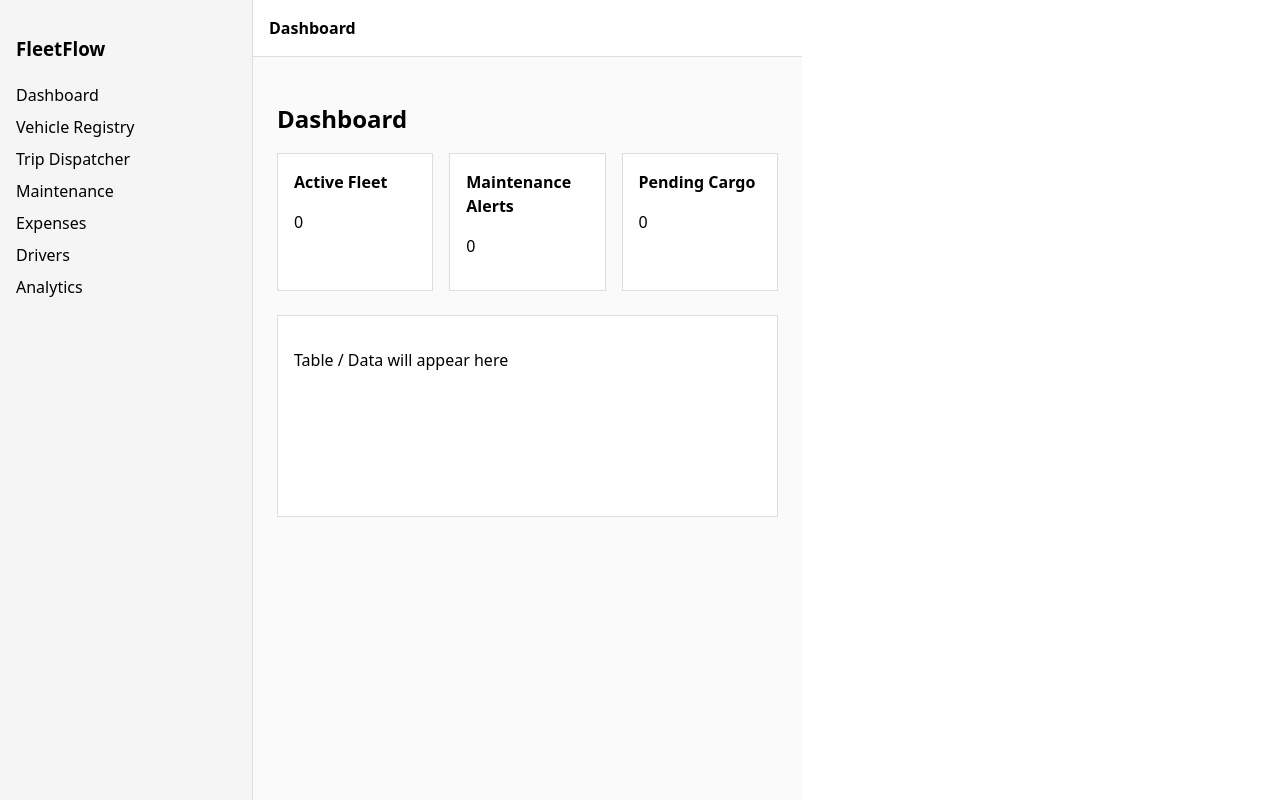
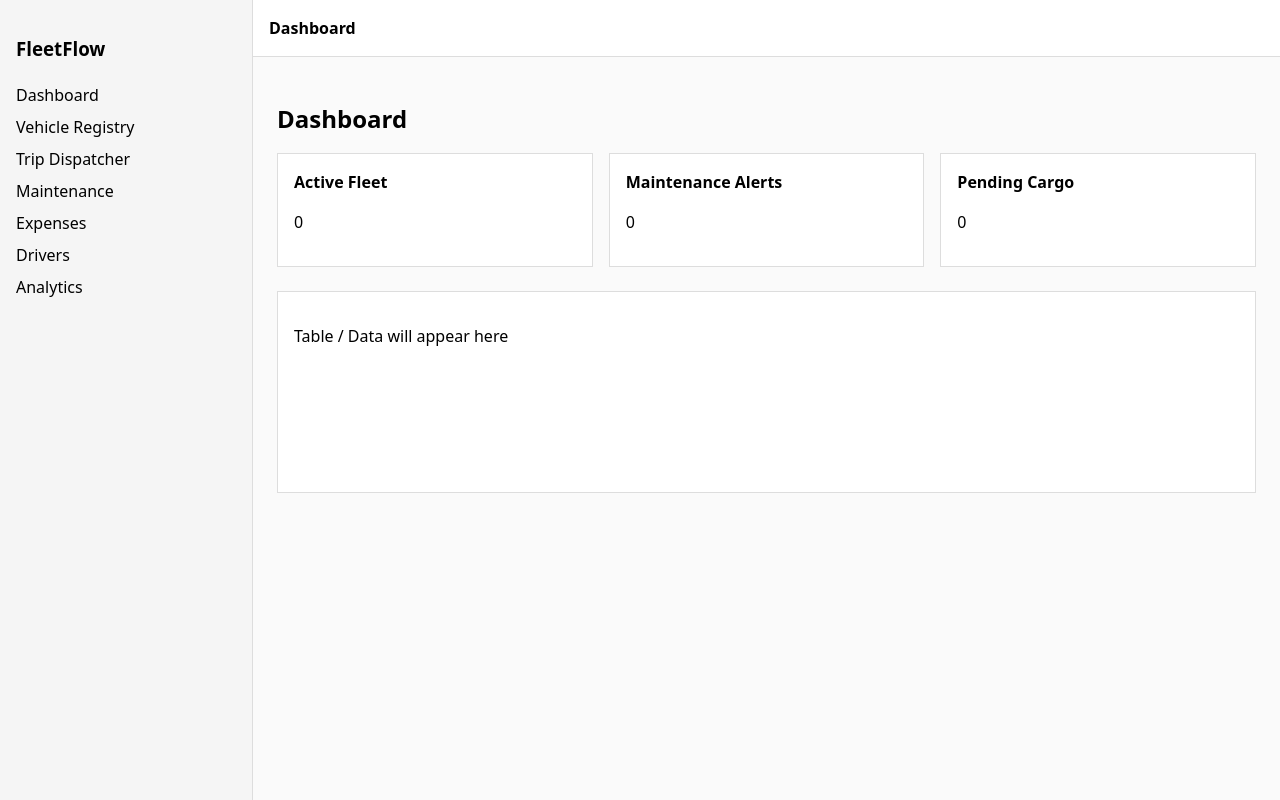
Before and after one commit to vishwaksuda-16/odoo-hackathon, a React (Vite) app in the folder frontend/client/: page / in a window 1280 px wide. Built offline with nearby package versions, Linux system fonts and the light colour scheme.

Commit message:
UI: width

```diff
--- a/frontend/client/src/components/layout/Layout.jsx
+++ b/frontend/client/src/components/layout/Layout.jsx
@@ -4,9 +4,18 @@ import Topbar from "./Topbar";
 
 function Layout({ children }) {
     return (
-        <div style={{ display: "flex", minHeight: "100vh" }}>
+        <div
+            style={{
+                display: "flex",
+                minHeight: "100vh",
+                width: "100vw",
+                backgroundColor: "#fafafa",
+            }}
+        >
+            {/* Sidebar */}
             <Sidebar />
 
+            {/* Main area */}
             <div style={{ flex: 1, display: "flex", flexDirection: "column" }}>
                 <Topbar />
                 <div
@@ -14,7 +23,6 @@ function Layout({ children }) {
                         padding: "24px",
                         flex: 1,
                         color: "#000",
-                        backgroundColor: "#fafafa",
                     }}
                 >
                     {children}
```
